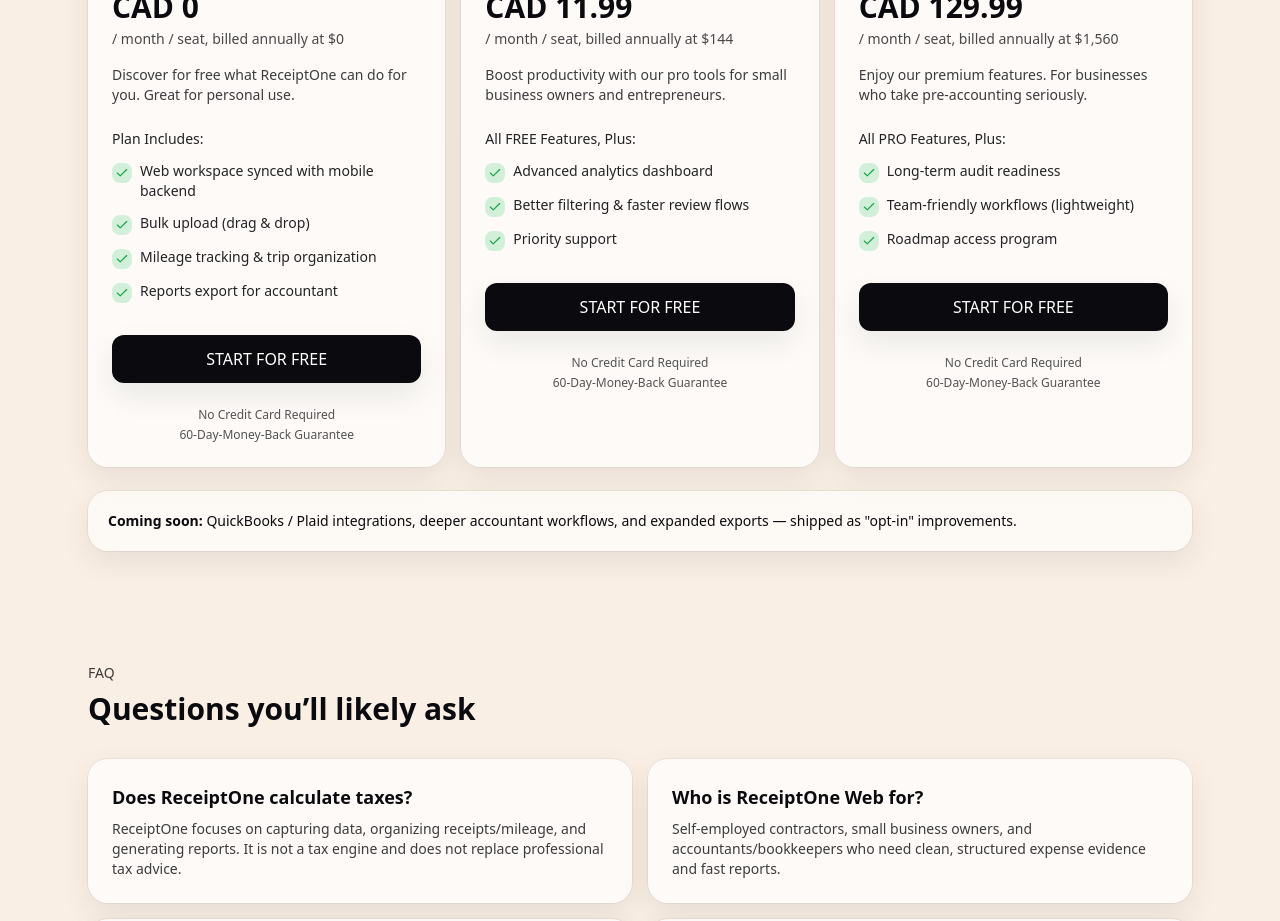
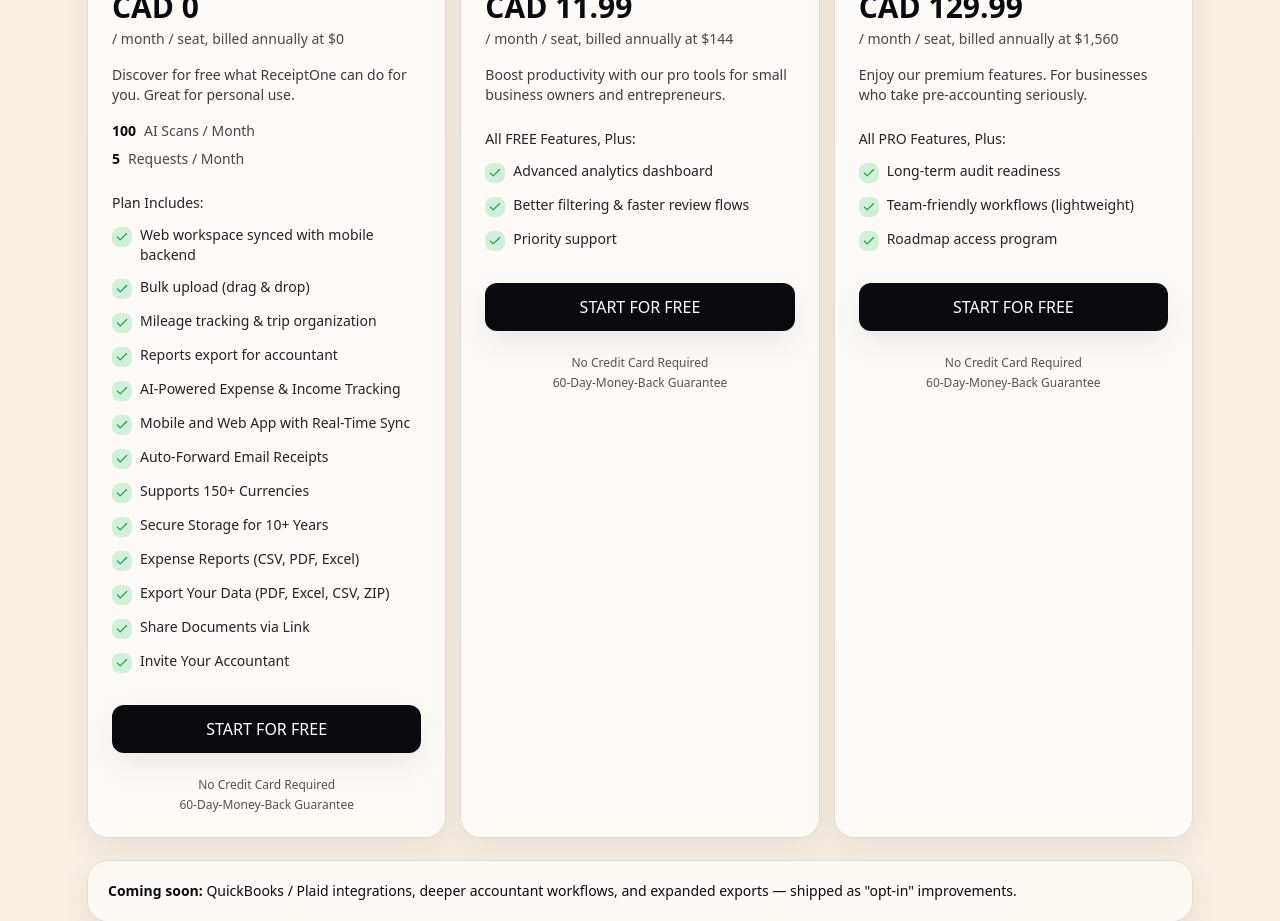
Before and after one commit to Alexd-y/receiptone-landing, a Next.js app: page / in a window 1280 px wide. Shown: the part 2180-3101 px from the top of the page. Built offline with nearby package versions, Linux system fonts and the light colour scheme; no server answers.

Commit message:
Add key features and expand FREE plan includes list

```diff
--- a/components/Pricing.tsx
+++ b/components/Pricing.tsx
@@ -7,13 +7,25 @@
       price: "CAD 0",
       period: "/ month / seat, billed annually at $0",
       description: "Discover for free what ReceiptOne can do for you. Great for personal use.",
+      keyFeatures: [
+        { value: "100", label: "AI Scans / Month" },
+        { value: "5", label: "Requests / Month" }
+      ],
       planIncludes: [
         "Web workspace synced with mobile backend",
         "Bulk upload (drag & drop)",
         "Mileage tracking & trip organization",
-        "Reports export for accountant"
-      ],
-      keyFeatures: null
+        "Reports export for accountant",
+        "AI-Powered Expense & Income Tracking",
+        "Mobile and Web App with Real-Time Sync",
+        "Auto-Forward Email Receipts",
+        "Supports 150+ Currencies",
+        "Secure Storage for 10+ Years",
+        "Expense Reports (CSV, PDF, Excel)",
+        "Export Your Data (PDF, Excel, CSV, ZIP)",
+        "Share Documents via Link",
+        "Invite Your Accountant"
+      ]
     },
     {
       name: "PRO",
@@ -92,6 +104,18 @@
             {/* Description */}
             <p className="mt-4 text-sm opacity-80">{p.description}</p>
 
+            {/* Key Features */}
+            {p.keyFeatures && p.keyFeatures.length > 0 && (
+              <div className="mt-4 space-y-2">
+                {p.keyFeatures.map((feature: { value: string; label: string }, idx: number) => (
+                  <div key={idx} className="flex items-center gap-2 text-sm">
+                    <span className="font-bold text-accent-primary">{feature.value}</span>
+                    <span className="opacity-75">{feature.label}</span>
+                  </div>
+                ))}
+              </div>
+            )}
+
             {/* Plan Includes */}
             <div className="mt-6">
               {p.includesAllFrom ? (
```
